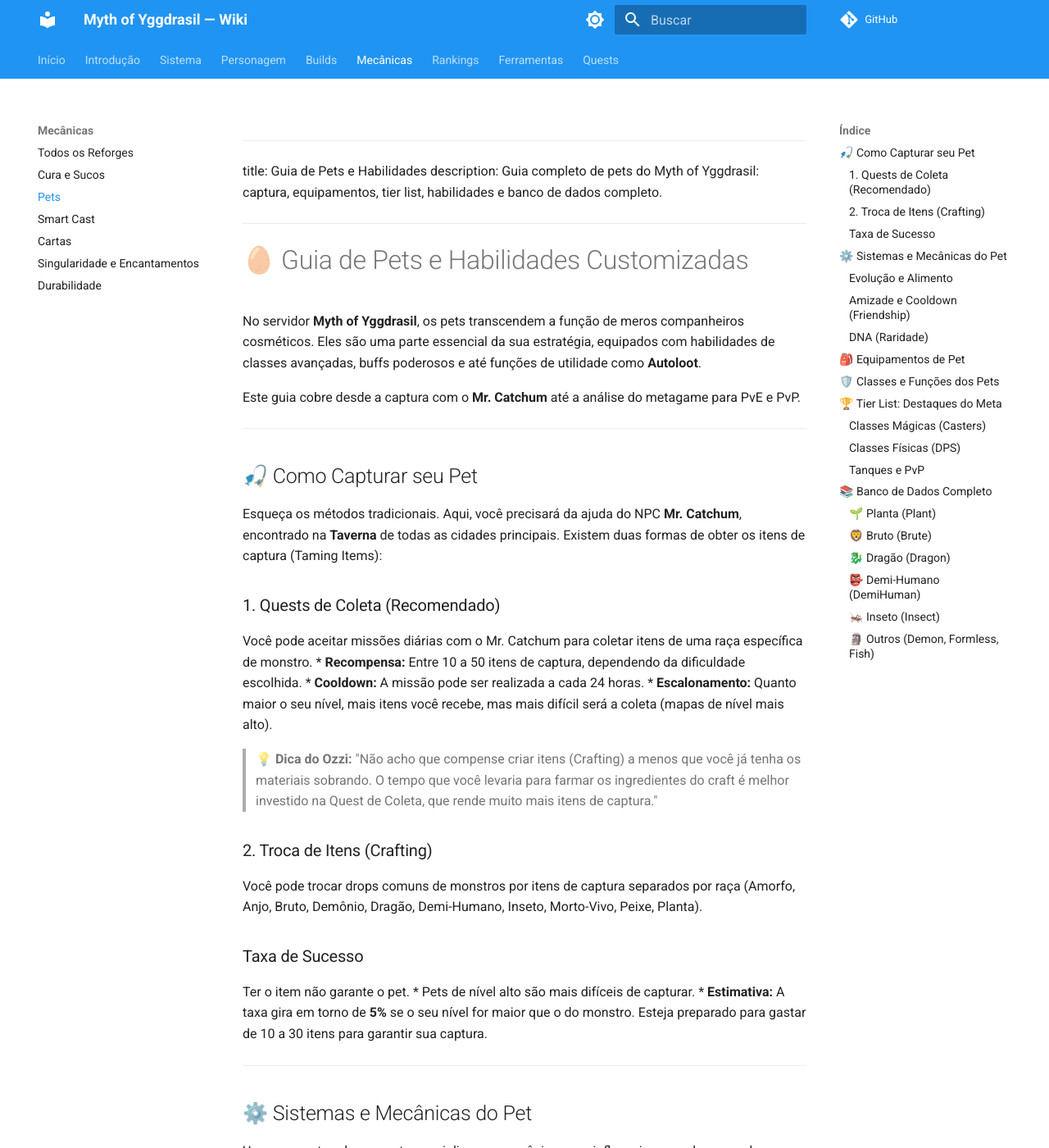
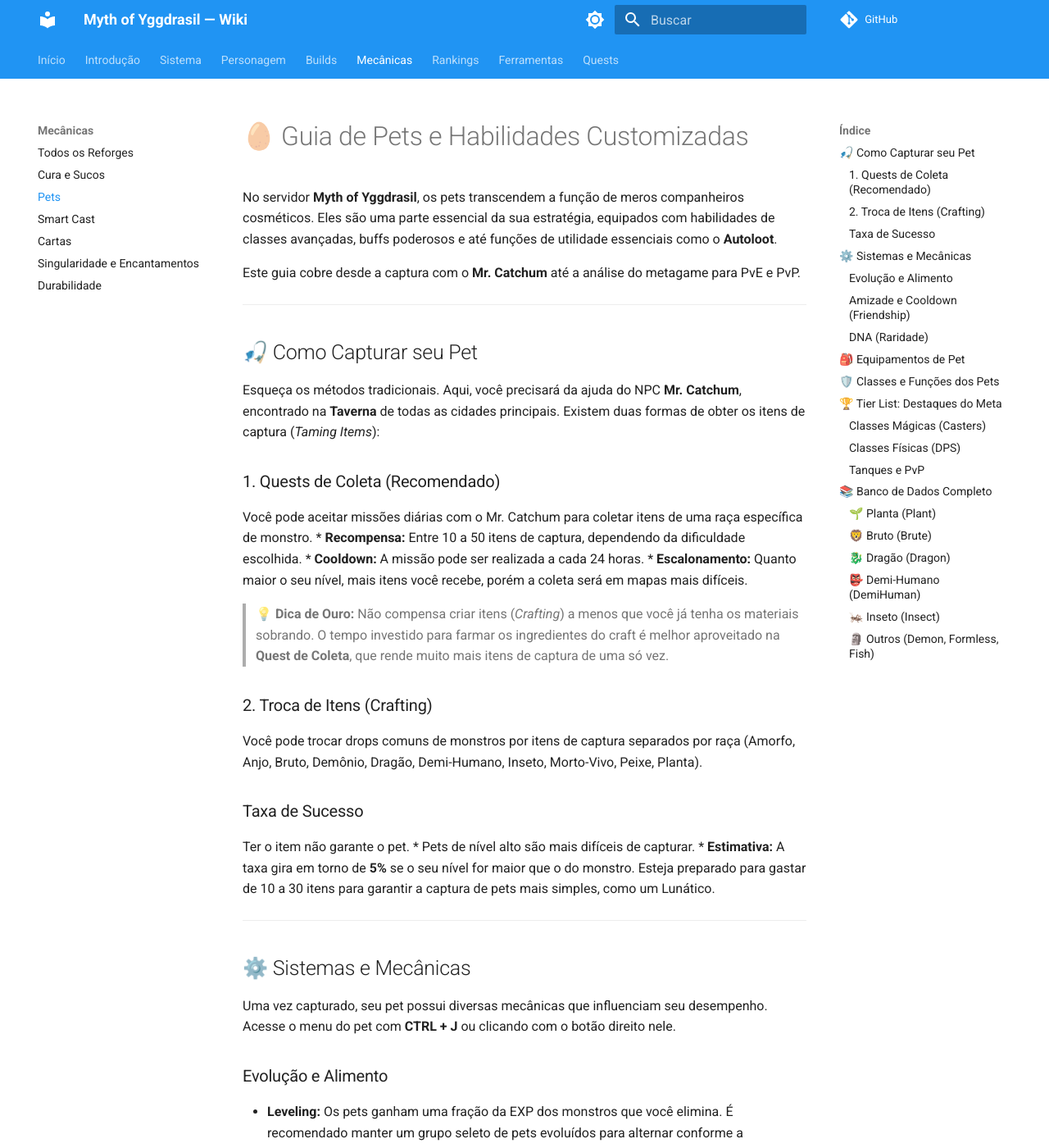
Before and after one commit to mythofyggdrasil/mythofyggdrasil.github.io, an MkDocs documentation site: the page built from docs/pets.md, in a window 1280 px wide and 1400 px high. Shown: the whole window at 82% size. Built offline with MkDocs 1.6.1 and Material for MkDocs 9.7.7, drawn with Linux system fonts in a browser that asks for light colours; comment, search, counter and statistics services are not loaded; some of the changed text lies outside the part shown.

Commit message:
Update pets.md

```diff
--- a/docs/pets.md
+++ b/docs/pets.md
@@ -1,11 +1,11 @@
 ---
 title: Guia de Pets e Habilidades
-description: Guia completo de pets do Myth of Yggdrasil: captura, equipamentos, tier list, habilidades e banco de dados completo.
+description: "Guia completo de pets do Myth of Yggdrasil: captura, equipamentos, tier list, habilidades e banco de dados completo."
 ---
 
 # 🥚 Guia de Pets e Habilidades Customizadas
 
-No servidor **Myth of Yggdrasil**, os pets transcendem a função de meros companheiros cosméticos. Eles são uma parte essencial da sua estratégia, equipados com habilidades de classes avançadas, buffs poderosos e até funções de utilidade como **Autoloot**.
+No servidor **Myth of Yggdrasil**, os pets transcendem a função de meros companheiros cosméticos. Eles são uma parte essencial da sua estratégia, equipados com habilidades de classes avançadas, buffs poderosos e até funções de utilidade essenciais como o **Autoloot**.
 
 Este guia cobre desde a captura com o **Mr. Catchum** até a análise do metagame para PvE e PvP.
 
@@ -13,16 +13,16 @@
 
 ## 🎣 Como Capturar seu Pet
 
-Esqueça os métodos tradicionais. Aqui, você precisará da ajuda do NPC **Mr. Catchum**, encontrado na **Taverna** de todas as cidades principais. Existem duas formas de obter os itens de captura (Taming Items):
+Esqueça os métodos tradicionais. Aqui, você precisará da ajuda do NPC **Mr. Catchum**, encontrado na **Taverna** de todas as cidades principais. Existem duas formas de obter os itens de captura (*Taming Items*):
 
 ### 1. Quests de Coleta (Recomendado)
 Você pode aceitar missões diárias com o Mr. Catchum para coletar itens de uma raça específica de monstro.
 * **Recompensa:** Entre 10 a 50 itens de captura, dependendo da dificuldade escolhida.
 * **Cooldown:** A missão pode ser realizada a cada 24 horas.
-* **Escalonamento:** Quanto maior o seu nível, mais itens você recebe, mas mais difícil será a coleta (mapas de nível mais alto).
+* **Escalonamento:** Quanto maior o seu nível, mais itens você recebe, porém a coleta será em mapas mais difíceis.
 
-> **💡 Dica do Ozzi:**
-> "Não acho que compense criar itens (Crafting) a menos que você já tenha os materiais sobrando. O tempo que você levaria para farmar os ingredientes do craft é melhor investido na Quest de Coleta, que rende muito mais itens de captura."
+> **💡 Dica de Ouro:**
+> Não compensa criar itens (*Crafting*) a menos que você já tenha os materiais sobrando. O tempo investido para farmar os ingredientes do craft é melhor aproveitado na **Quest de Coleta**, que rende muito mais itens de captura de uma só vez.
 
 ### 2. Troca de Itens (Crafting)
 Você pode trocar drops comuns de monstros por itens de captura separados por raça (Amorfo, Anjo, Bruto, Demônio, Dragão, Demi-Humano, Inseto, Morto-Vivo, Peixe, Planta).
@@ -30,20 +30,20 @@
 ### Taxa de Sucesso
 Ter o item não garante o pet.
 * Pets de nível alto são mais difíceis de capturar.
-* **Estimativa:** A taxa gira em torno de **5%** se o seu nível for maior que o do monstro. Esteja preparado para gastar de 10 a 30 itens para garantir sua captura.
+* **Estimativa:** A taxa gira em torno de **5%** se o seu nível for maior que o do monstro. Esteja preparado para gastar de 10 a 30 itens para garantir a captura de pets mais simples, como um Lunático.
 
 ---
 
-## ⚙️ Sistemas e Mecânicas do Pet
+## ⚙️ Sistemas e Mecânicas
 
 Uma vez capturado, seu pet possui diversas mecânicas que influenciam seu desempenho. Acesse o menu do pet com **CTRL + J** ou clicando com o botão direito nele.
 
 ### Evolução e Alimento
-* **Leveling:** Os pets ganham uma fração da EXP dos monstros que você elimina. É recomendado manter um grupo seleto de pets evoluídos.
-* **Comida:** Todos os pets comem **Pet Food**, vendida nas lojas de utilidades (Utility Shop) das cidades.
+* **Leveling:** Os pets ganham uma fração da EXP dos monstros que você elimina. É recomendado manter um grupo seleto de pets evoluídos para alternar conforme a necessidade.
+* **Comida:** Todos os pets comem **Pet Food**, vendida nas lojas de utilidades (*Utility Shop*) das cidades.
 
 ### Amizade e Cooldown (Friendship)
-A lealdade do pet impacta diretamente na frequência com que ele usa habilidades. Quanto maior a amizade, menor o tempo de recarga (Cooldown):
+A lealdade do pet impacta diretamente na frequência com que ele usa habilidades. Quanto maior a amizade, menor o tempo de recarga (*Cooldown*):
 
 | Nível de Amizade | Redução de Cooldown |
 | :--- | :---: |
@@ -71,7 +71,8 @@
 | **Guard [0] ou [1]** | **Pet Armor** | DEF +25, HP Máximo +10% |
 | **Cotton Shirt [0] ou [1]** | **Pet Backpack** | Capacidade de Peso +100, **Autoloot** |
 
-> **🌟 Destaque:** A **Pet Backpack** (feita com Cotton Shirt +7) é um dos itens mais valiosos do jogo, pois habilita o **Autoloot**, fazendo seu pet recolher automaticamente todos os itens do chão para o seu inventário.
+> **🌟 Destaque: Pet Backpack**
+> Feita com uma `Cotton Shirt +7`, este é um dos itens mais valiosos do jogo. Ela habilita o **Autoloot**, fazendo seu pet recolher automaticamente todos os itens do chão direto para o seu inventário.
 
 ---
 
@@ -88,34 +89,34 @@
 
 ## 🏆 Tier List: Destaques do Meta
 
-Abaixo, uma análise estratégica dos pets mais impactantes para builds específicas, com base em suas habilidades.
+Abaixo, uma análise estratégica dos pets mais impactantes para builds específicas.
 
 ### Classes Mágicas (Casters)
 | Pet | Tier | Habilidade Chave | Motivo |
 | :--- | :---: | :--- | :--- |
-| **Rocker** | **S** | **Poem of Bragi Lv5** | Redução massiva de cast e delay. |
-| **Creamy** | **A** | **Blessing Lv5** | +10 em todos os status (INT/DEX/STR). |
-| **Willow** | **A** | **Pure Soul Lv2** | Regeneração de SP infinita para upar. |
+| **Rocker** | **S** | **Poem of Bragi Lv5** | Redução massiva de cast e delay. Indispensável. |
+| **Creamy** | **A** | **Blessing Lv5** | +10 em todos os status (INT/DEX/STR). Ótimo buff geral. |
+| **Willow** | **A** | **Pure Soul Lv2** | Regeneração de SP massiva, permitindo upar sem parar. |
 
 ### Classes Físicas (DPS)
 | Pet | Tier | Habilidade Chave | Motivo |
 | :--- | :---: | :--- | :--- |
-| **Metaller** | **S** | **Ass. Cross Sunset Lv5** | Buff massivo de ASPD e Precisão. |
-| **Lunatic** | **S** | **Gloria Lv1** | +30 de LUK para builds de Crítico. |
-| **Goblin Mace**| **S** | **Power Thrust Lv5** | Aumento bruto de dano físico. |
+| **Metaller** | **S** | **Ass. Cross Sunset Lv5** | Aumenta ASPD e Precisão. Crucial para DPS. |
+| **Lunatic** | **S** | **Gloria Lv1** | +30 de LUK. Essencial para builds de Crítico. |
+| **Goblin Mace**| **S** | **Power Thrust Lv5** | Aumento bruto de dano físico na arma. |
 
 ### Tanques e PvP
 | Pet | Tier | Habilidade Chave | Motivo |
 | :--- | :---: | :--- | :--- |
-| **Golem** | **S** | **Guard Lv10** | Bloqueio físico. |
-| **Smokie** | **PvP**| **Weapon Strip Lv5** | Desarma inimigos físicos. |
-| **Thief Bug**| **PvP**| **Armor Stripping Lv5** | Remove armadura do alvo. |
+| **Golem** | **S** | **Guard Lv10** | Chance de bloqueio físico total. |
+| **Smokie** | **PvP**| **Weapon Strip Lv5** | Desarma classes físicas inimigas. |
+| **Thief Bug**| **PvP**| **Armor Stripping Lv5** | Remove armadura do alvo, aumentando dano recebido. |
 
 ---
 
 ## 📚 Banco de Dados Completo
 
-Lista detalhada de todos os pets disponíveis, seus tipos e o kit de 3 habilidades.
+Lista detalhada de todos os pets disponíveis, organizados por raça.
 
 ### 🌱 Planta (Plant)
 | Pet | Classe | Skill 1 | Skill 2 | Skill 3 |
@@ -201,4 +202,4 @@
 
 ---
 
-> **Nota do Editor:** Este guia foi atualizado com base nas contribuições da comunidade e no vídeo de [Lokalt no YouTube](https://www.youtube.com/watch?v=xCPwu9Ik5_s). Algumas habilidades podem sofrer balanceamento em patches futuros.
+*Este guia foi atualizado com base no feedback da comunidade e nas mecânicas vigentes no servidor.*
```
Also changed, not shown: other parts of docs/pets.md (+1 -1 lines).
